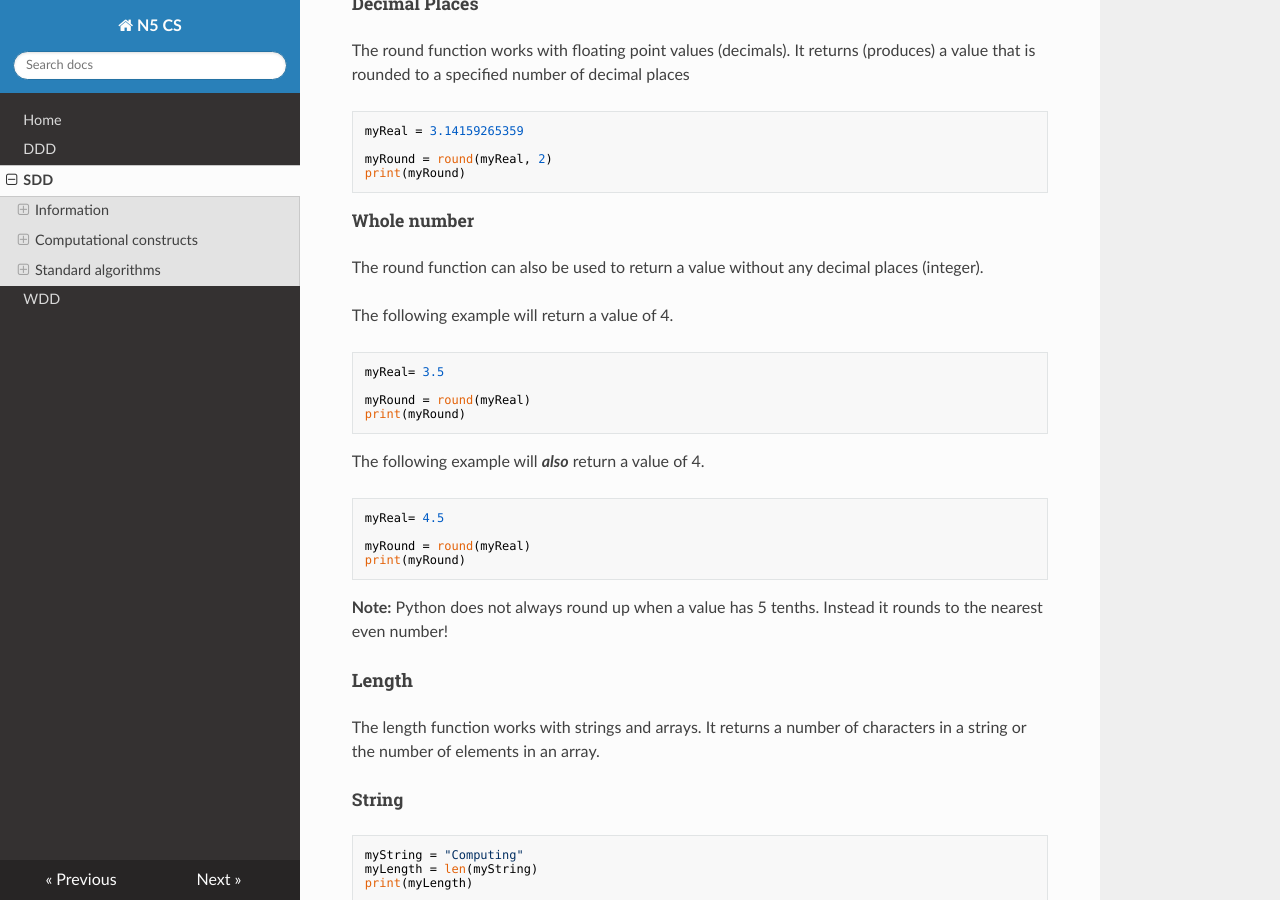
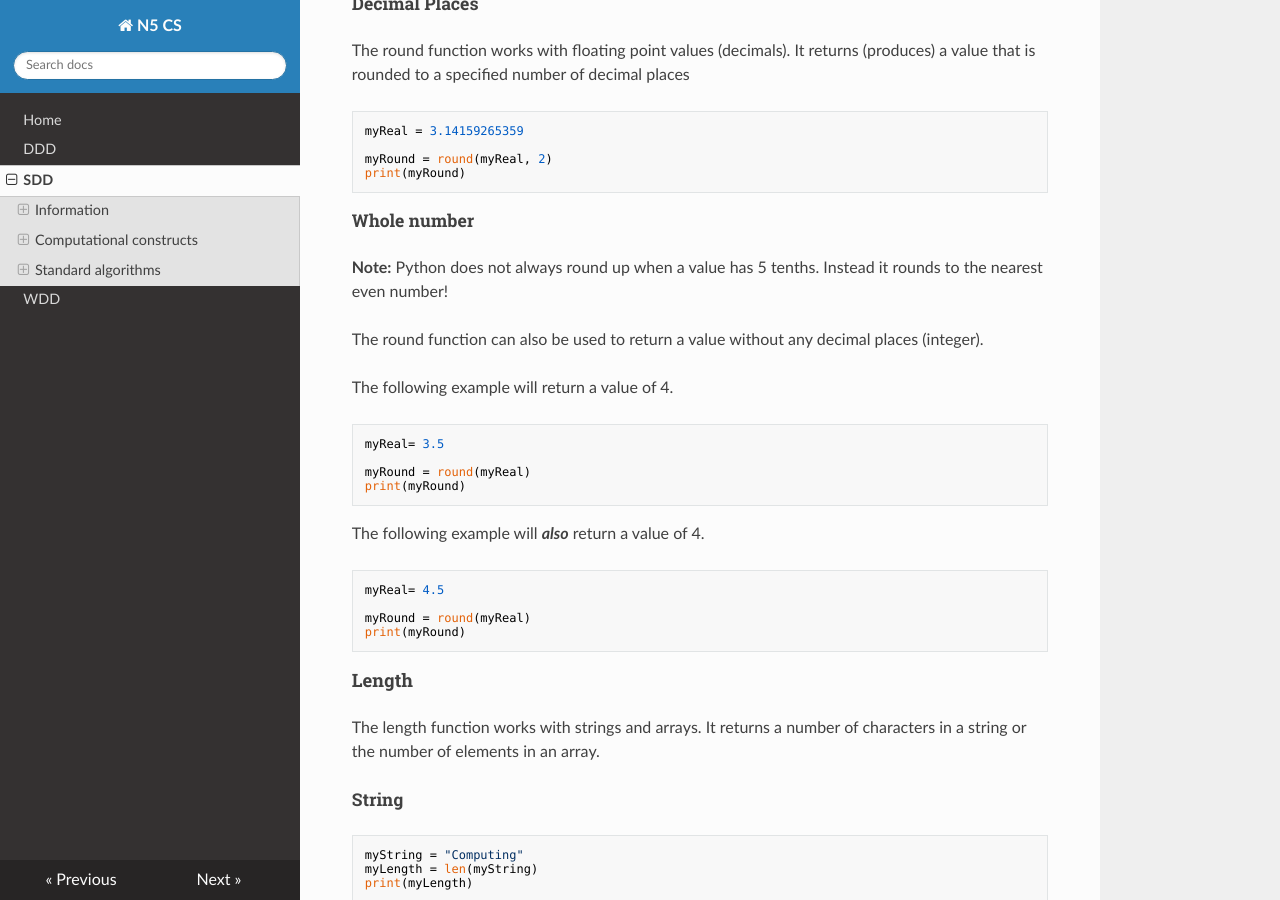
Before and after one commit to MrFriendCS/N5-CS, an MkDocs documentation site: the page built from docs/N5-CS-SDD.md, in a window 1280 px wide and 900 px high, scrolled down 8556 px. Built offline with MkDocs 1.6.1, drawn with Linux system fonts in a browser that asks for light colours; nearby versions of some CDN libraries; some of the changed lines change nothing that is shown.

Commit message:
docs/N5-CS-SDD.md updated from https://stackedit.io/

````diff
--- a/docs/N5-CS-SDD.md
+++ b/docs/N5-CS-SDD.md
@@ -445,6 +445,8 @@ print(myRound)
 
 ##### Whole number
 
+**Note:** Python does not always round up when a value has 5 tenths.  Instead it rounds to the nearest even number!
+
 The round function can also be used to return a value without any decimal places (integer).
 
 The following example will return a value of 4.
@@ -464,8 +466,6 @@ myReal= 4.5
 myRound = round(myReal)
 print(myRound)
 ```
-
-**Note:** Python does not always round up when a value has 5 tenths.  Instead it rounds to the nearest even number!
 
 #### Length
 
@@ -597,5 +597,6 @@ for score in scores:
 
 A program can use more than one array, in the same way that a program can use multiple variables.
 <!--stackedit_data:
-eyJoaXN0b3J5IjpbMTk2ODU4NTI4OCw4MTQzOTQ5MTldfQ==
+eyJoaXN0b3J5IjpbLTIyOTM0ODIwMiwxOTY4NTg1Mjg4LDgxND
+M5NDkxOV19
 -->
````
